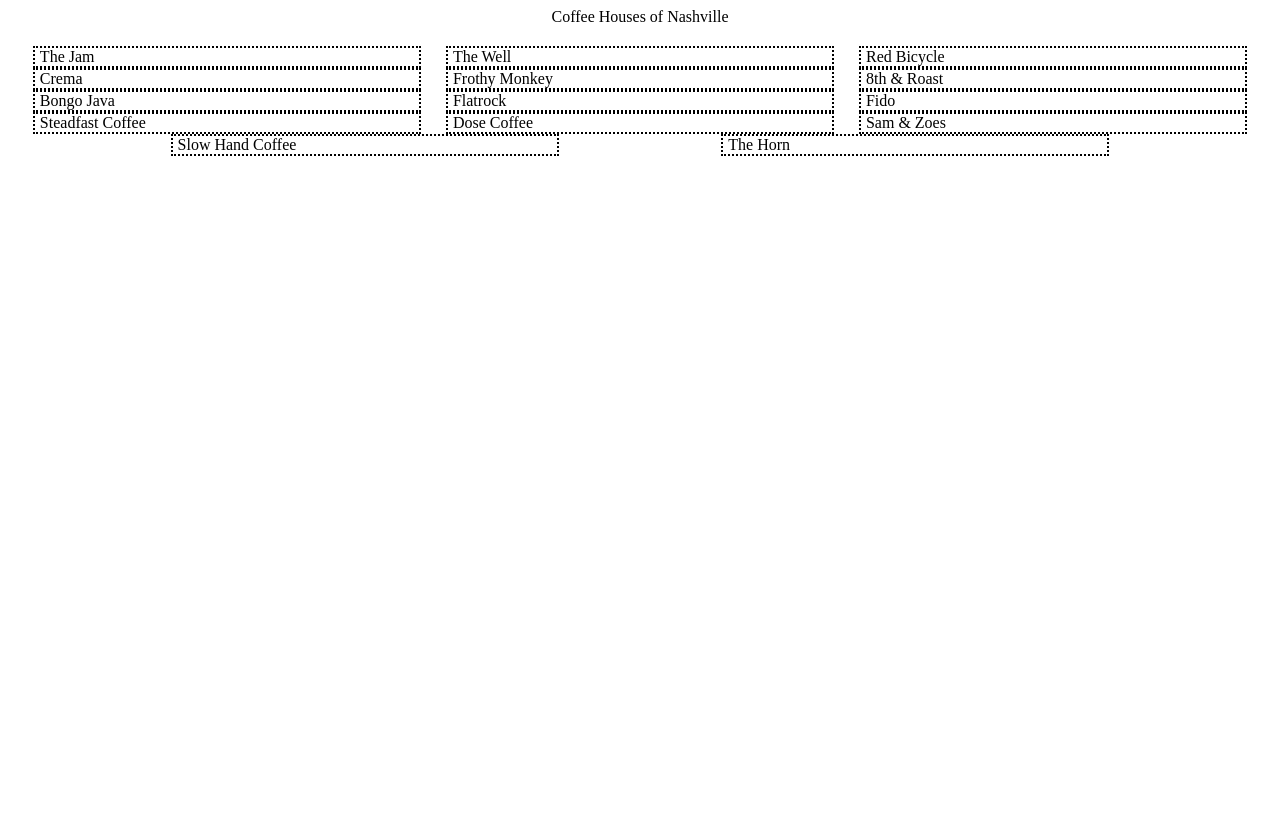
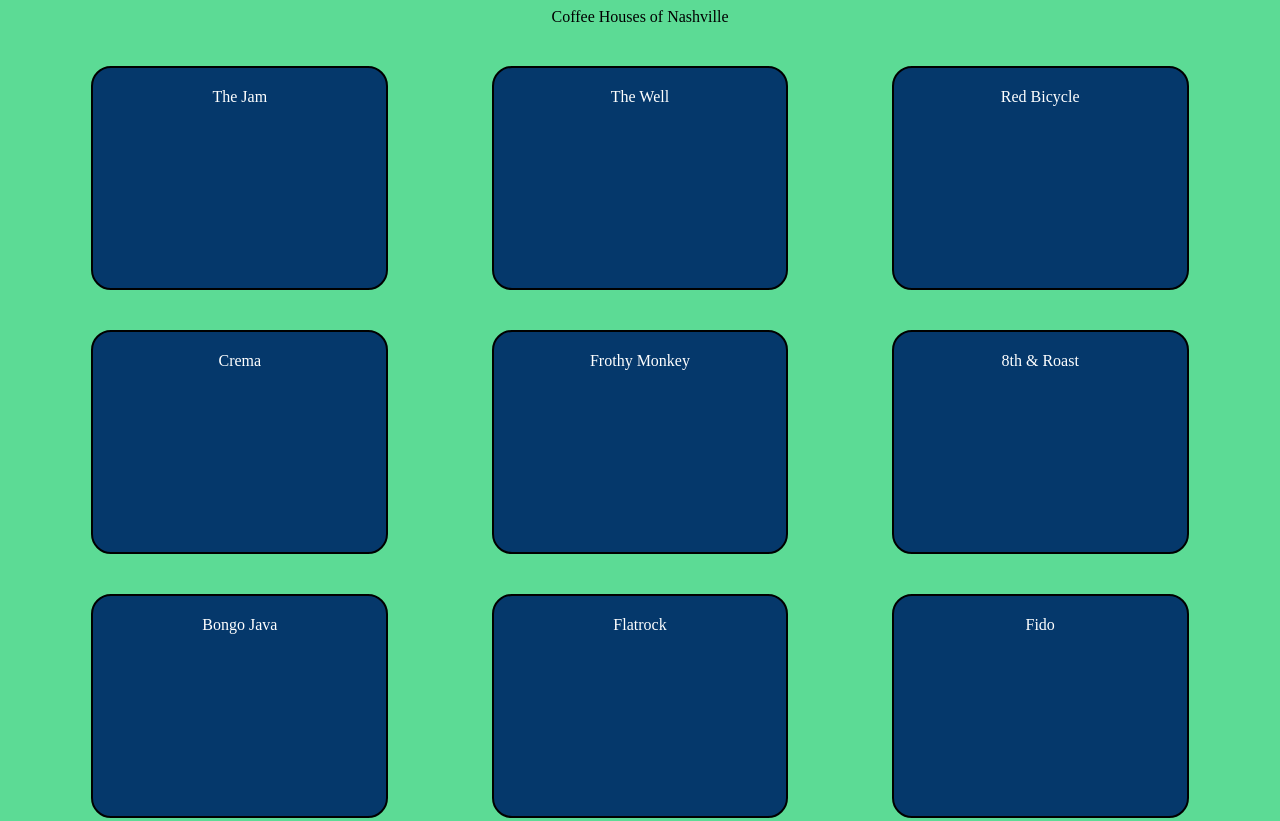
Before and after one commit to alvinwendt/Coffee-Houses, a plain HTML site: page index.html in a window 1280 px wide. Shown: the top 821 px of the page. Before the commit the page ends 800 px from the top, so only its background shows below. Drawn offline with Linux system fonts and the light colour scheme.

Commit message:
Changes made to css, updated cards

```diff
--- a/style.css
+++ b/style.css
@@ -8,14 +8,43 @@
   justify-content: space-between;
   flex-wrap: wrap;
   justify-content: space-evenly;
+}
+
+.shop {
+  border: 2px solid rgb(0, 0, 0);
+  width: 30%;
+  padding: 20px;
+  margin: 20px;
+  height: 180px;
+  width: 20%;
+  border-radius: 20px;
+  text-align: center;
+
 
 }
 
-.shop {
-  border: 2px dotted rgb(0, 0, 0);
-  width: 30%;
-  padding-left: 5px;
+a{
+  color: white
 }
+
+article {
+  background-color: #05386B;
+  color:white;
+}
+
+article:hover {
+  background-color: #8ee4af;
+  color:black;
+}
+
+a:hover{
+  color: black;
+}
+
+body{
+  background-color: #5cdb95
+}
+
 
 /*
  {
```
